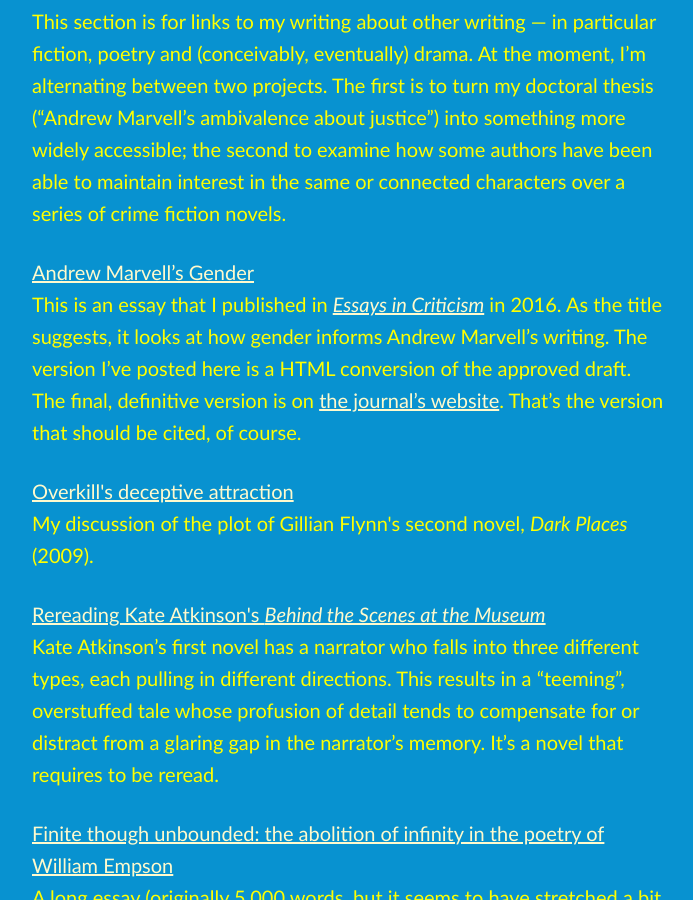
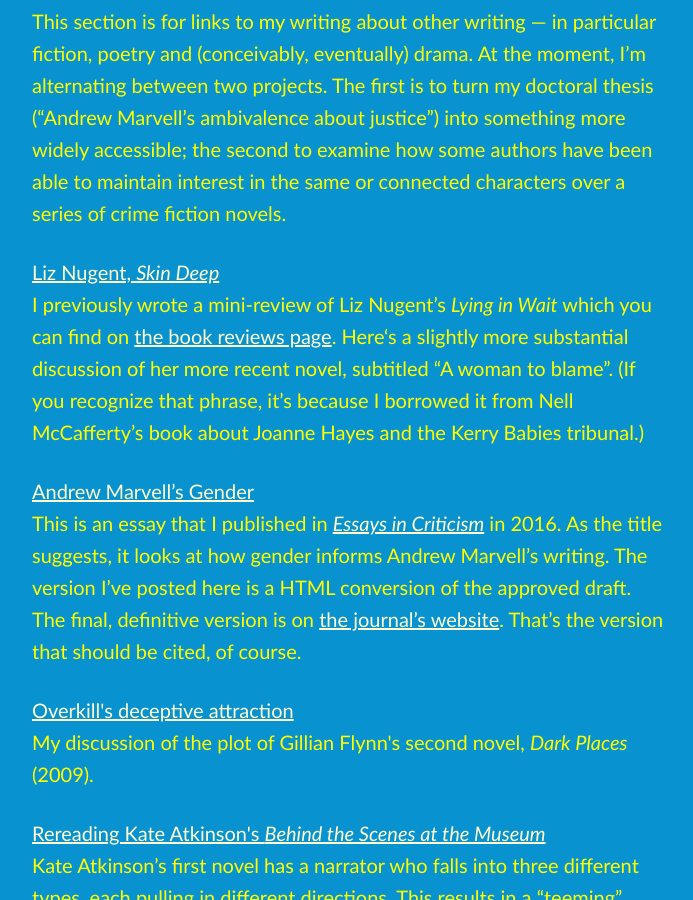
Before and after one commit to artkavanagh/github.io, a Jekyll site: the page index.html, which Jekyll copies as it is, in a window 1280 px wide and 900 px high, scrolled down 2032 px. Shown: the whole window, without its empty margins (292-985 px from the left). Built offline with Jekyll 4.4.1, drawn with Linux system fonts in a browser that asks for light colours.

Commit message:
Update index.html

```diff
--- a/index.html
+++ b/index.html
@@ -47,6 +47,9 @@
 
 <p>This section is for links to my writing about other writing — in particular fiction, poetry and (conceivably, eventually) drama. At the moment, I’m alternating between two projects. The first is to turn my doctoral thesis (“Andrew Marvell’s ambivalence about justice”) into something more widely accessible; the second to examine how some authors have been able to maintain interest in the same or connected characters over a series of crime fiction novels.</p>
 
+<p><a href="https://www.artkavanagh.ie/skin-deep.html">Liz Nugent, <cite>Skin Deep</cite></a><br />
+I previously wrote a mini-review of Liz Nugent’s <cite>Lying in Wait</cite> which you can find on <a href="https://www.artkavanagh.ie/book-reviews.html">the book reviews page</a>. Here‘s a slightly more substantial discussion of her more recent novel, subtitled “A woman to blame”. (If you recognize that phrase, it’s because I borrowed it from Nell McCafferty’s book about Joanne Hayes and the Kerry Babies tribunal.)</p>
+
 <p><a href="https://www.artkavanagh.ie/Marvell-gender.html">Andrew Marvell’s Gender</a><br />
 This is an essay that I published in <a href="https://www.doi.org/10.1093/escrit/cgw006"><cite>Essays in Criticism</cite></a> in 2016. As the title suggests, it looks at how gender informs Andrew Marvell’s writing. The version I’ve posted here is a HTML conversion of the approved draft. The final, definitive version is on <a href="https://www.doi.org/10.1093/escrit/cgw006">the journal’s website</a>. That’s the version that should be cited, of course.</p>
 
```
